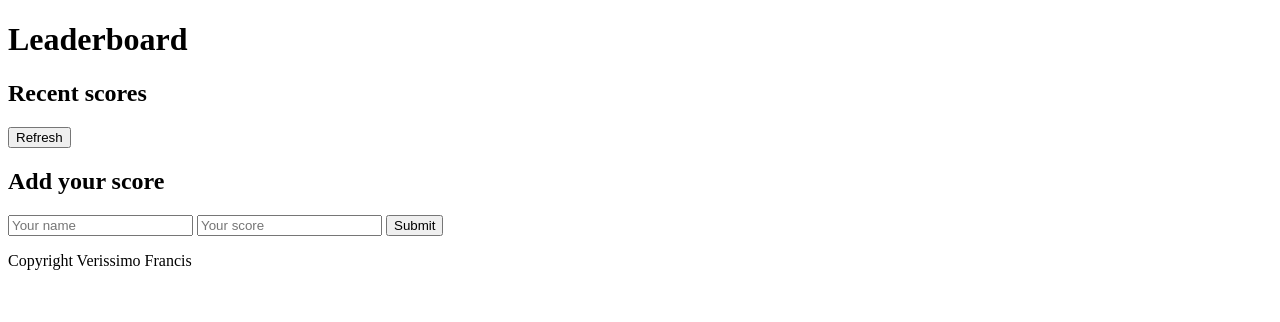
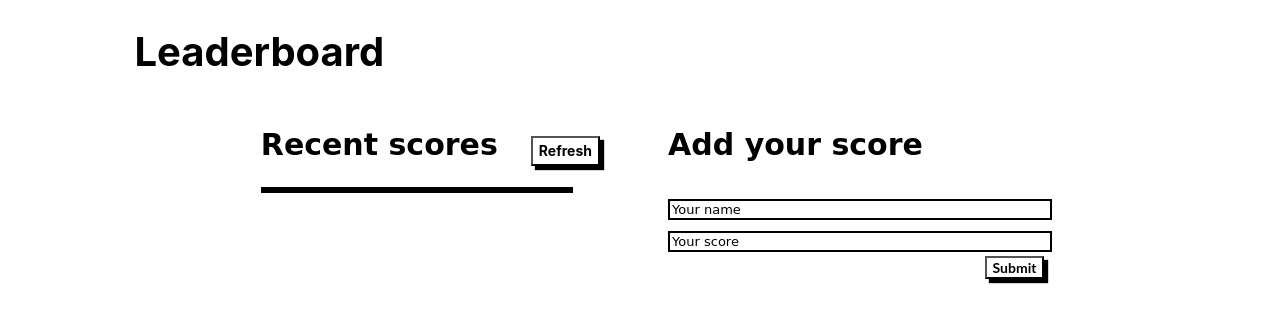
Before and after one commit to VTY1999/Leaderboard, a website built with webpack: page src/index.html in a window 1280 px wide. Built offline with nearby package versions, Linux system fonts and the light colour scheme; no server answers.

Commit message:
Add styling to Markup

```diff
--- a/src/index.html
+++ b/src/index.html
@@ -7,7 +7,7 @@
 </head>
 <body>
 
-    <h1>Leaderboard</h1>
+    <h1 class="head">Leaderboard</h1>
     <div class="board-container">
         <article>
         <div class="refresh">
@@ -22,16 +22,11 @@
       <form action="#" class="add-scores">
         <h2>Add your score</h2>
         <div class="input">
-          <input id="username" placeholder="Your name" required />
-          <input id="user-score" type="number" placeholder="Your score" required />
-          <input class="submit" id="submit" type="submit" value="Submit" />
-        </div>
+          <input id="username" class="inputs" placeholder="Your name" required />
+          <input id="user-score" class="inputs" type="number" placeholder="Your score" required />
+         </div>
+          <button class="submit" id="submit" type="submit" value="Submit">Submit</button>
       </form>
     </div>
-    <footer>
-      <div>
-        <p>Copyright Verissimo Francis</p>
-      </div>
-    </footer>
 </body>
 </html>
--- a/src/index.js
+++ b/src/index.js
@@ -29,7 +29,7 @@ const fetchData = async () => {
   const data = await response.json();
   scoreBoard.innerHTML = '';
   data.result.forEach((e) => {
-    scoreBoard.innerHTML += `<p>${e.user}: ${e.score}</p>`;
+    scoreBoard.innerHTML += `<li>${e.user}: ${e.score}</li>`;
   });
 };
 
--- a/src/style.css
+++ b/src/style.css
@@ -1,3 +1,93 @@
 body {
   background-color: #fff;
 }
+
+.board-container {
+  display: flex;
+  margin-left: 20%;
+}
+
+.head {
+  font-family: "Inter", sans-serif;
+  font-weight: bold;
+  font-size: 40px;
+  margin-left: 10%;
+}
+
+.refresh {
+  display: flex;
+  flex-direction: row;
+  font-family: cursive;
+  font-size: 20px;
+  font-weight: bold;
+  width: 120%;
+}
+
+#btn {
+  height: 30px;
+  background-color: #fff;
+  color: #000;
+  font-family: "Inter", sans-serif;
+  font-weight: bold;
+  font-size: 14px;
+  margin-top: 9%;
+  margin-bottom: auto;
+  box-shadow: 4px 4px 1px #000;
+  margin-left: 9%;
+}
+
+#scores {
+  border: 3px solid #000;
+  width: 100%;
+}
+
+li {
+  padding: 10px;
+  list-style: none;
+  font-weight: bold;
+  font-family: "Inter", sans-serif;
+}
+
+li:nth-child(even) {
+  background-color: #ddd;
+}
+
+.add-scores {
+  font-family: cursive;
+  font-size: 20px;
+  margin-left: 10%;
+  display: flex;
+  flex-direction: column;
+  align-items: flex-end;
+}
+
+h2 {
+  align-self: flex-start;
+}
+
+input {
+  margin-top: 3%;
+}
+
+input::placeholder {
+  font-family: cursive;
+  color: #000;
+  font-size: 13px;
+}
+
+.inputs {
+  border: 2px solid #000;
+  width: 100%;
+}
+
+.submit {
+  background-color: #fff;
+  color: #000;
+  font-family: "Lato", sans-serif;
+  font-weight: bold;
+  font-size: 14px;
+  box-shadow: 4px 4px 1px #000;
+  margin-top: 1%;
+  align-items: flex-end;
+  display: flex;
+}
```
